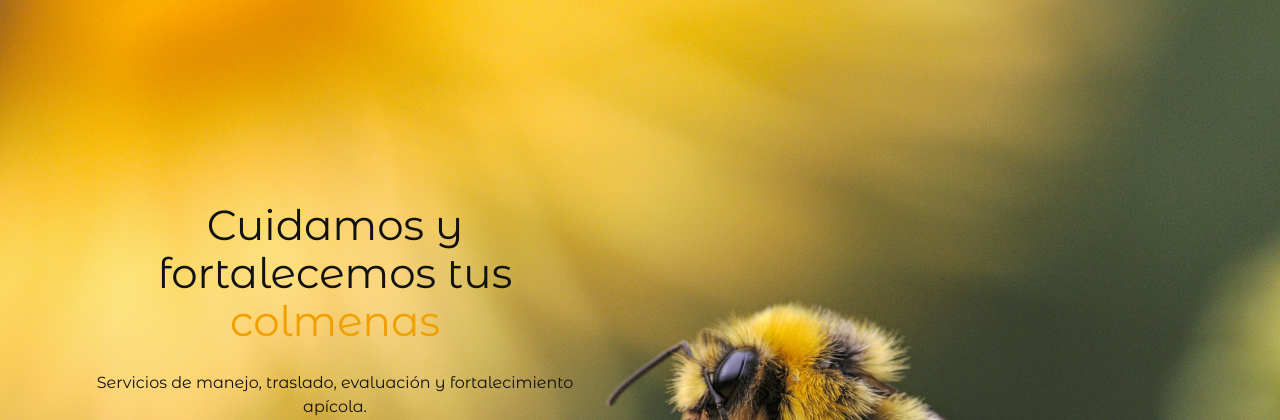
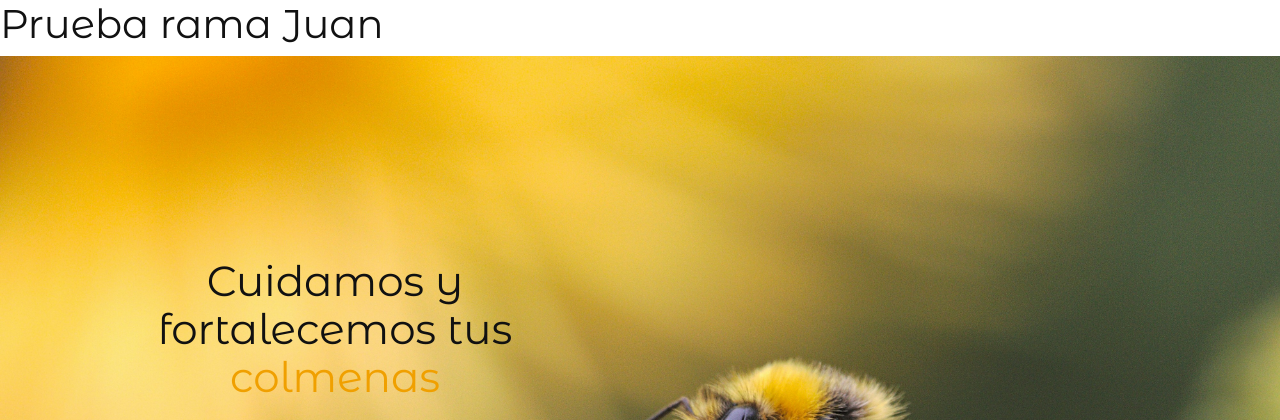
Before and after one commit to JUNMARANC/MiColmena, a Django app: page /inicio in a window 1280 px wide. Shown: the part 90-510 px from the top of the page. Run offline with Django 5.2, Linux system fonts and the light colour scheme.

Commit message:
Prueba rama Juan

```diff
--- a/colmena/home/templates/inicio.html
+++ b/colmena/home/templates/inicio.html
@@ -6,6 +6,8 @@
 {% endblock %}
 
 {% block content %}
+
+    <h1>Prueba rama Juan</h1>
 
     <section class="hero-inicio">
         <div class="hero-texto">
```
